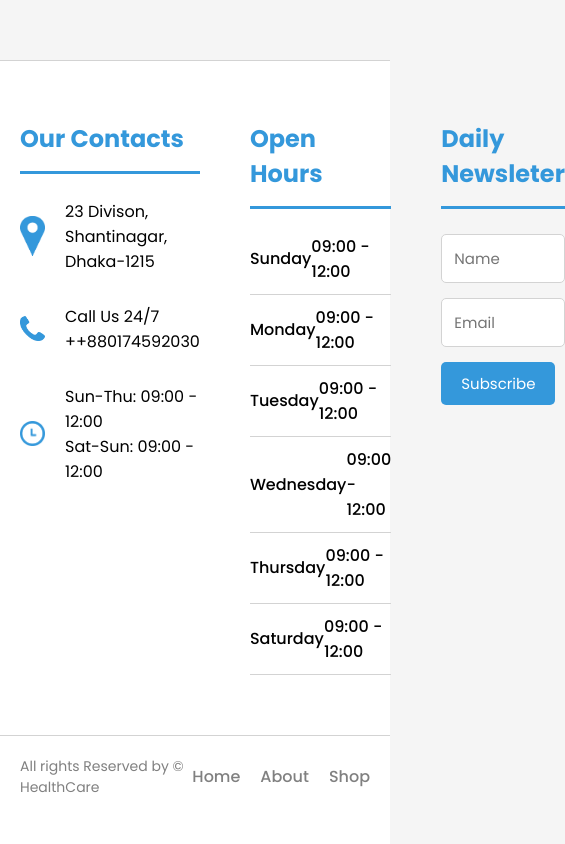
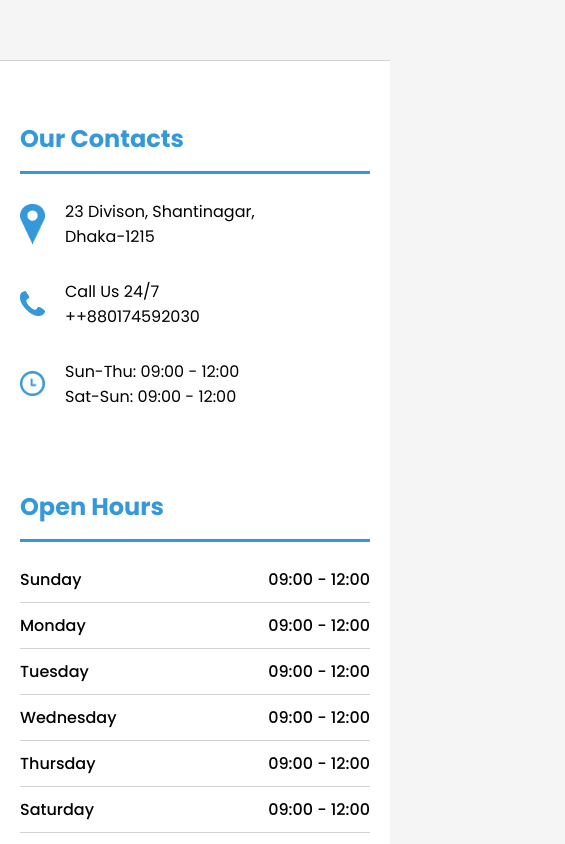
Before and after one commit to azizulwd/healthcare-related-website, a React (Create React App) app: page / in a window 390 px wide. Shown: the part 5440-6284 px from the top of the page, 565 px wide, since content can reach past the window. Built offline with nearby package versions, Linux system fonts and the light colour scheme; no server answers.

Commit message:
footer responsive

```diff
--- a/src/Pages/Shared/Footer/Footer.css
+++ b/src/Pages/Shared/Footer/Footer.css
@@ -77,3 +77,17 @@
     color: gray;
     font-weight: 500;
 }
+
+
+
+/* ==================== Media query ==================== */
+@media screen and (max-width: 688px){
+    .footer_inner{
+        grid-template-columns: repeat(1, 1fr);
+    }
+    .copyright_text{
+        flex-direction: column;
+        justify-content: center;
+        gap: 20px;
+    }
+}
```
